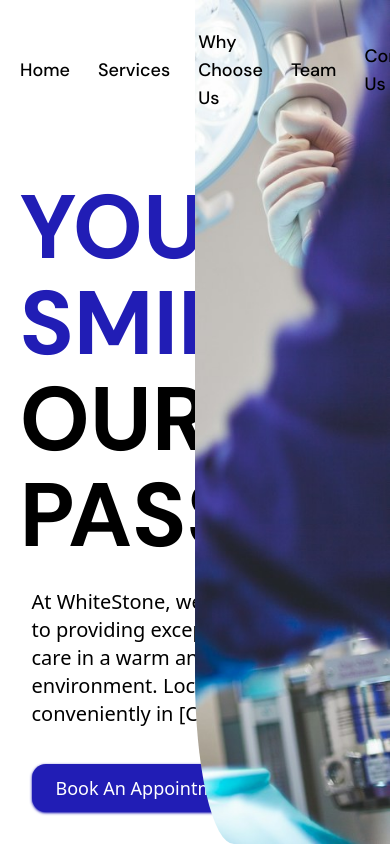
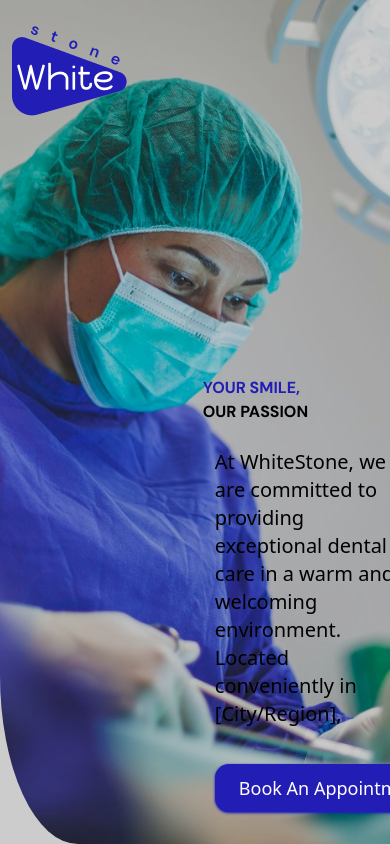
Before and after one commit to Maryammuhammadafzal/Dentist_Website_Landing_Page, a Next.js app: page / in a window 390 px wide. Shown: the top 844 px of the page. Built offline with nearby package versions, Linux system fonts and the light colour scheme.

Commit message:
creating Hero Section

```diff
--- a/app/Hero/Page.jsx
+++ b/app/Hero/Page.jsx
@@ -10,9 +10,9 @@ const HeroPage = () => {
                 <Header/>
         </div>
       <div className="flex md:flex-row justify-end items-center h-full w-full">
-        <div className="h-full w-[45%] flex justify-start items-end">
+        <div className="h-full lg:w-[45%] w-[48%] flex justify-start items-end">
           <div className="flex flex-col gap-6 py-5 h-auto">
-            <h1 className="flex flex-col uppercase font-bold font-mono leading-24 text-[90px]">
+            <h1 className="flex flex-col uppercase font-bold font-mono lg:leading-20 2xl:leading-24 lg:text-7xl md:text-6xl text- 2xl:text-[90px]">
               <span className="text-primary">Your smile,</span>
               <span className="text-black">Our Passion</span>
             </h1>
@@ -26,12 +26,14 @@ const HeroPage = () => {
             </div>
           </div>
         </div>
-        <div className="w-[50%] h-full flex justify-end items-start">
+        <div className="w-[50%] max-md:w-full max-md:absolute max-md:left-0 max-md:top-0 max-md:-z-10 h-full flex justify-end items-start">
+                <div className="overlay max-md:block hidden w-full h-full bg-black absolute top-0 left-0 opacity-20 z-10"></div>
+
                 <Image
                 src={HeroImage.src}
                 width={300}
                 height={400}
-                className="w-full h-full rounded-bl-[20%] object-bottom-right object-cover" />
+                className="w-full h-full rounded-bl-[20%] object-center lg:object-bottom-right object-cover" />
         </div>
       </div>
     </div>
--- a/components/Header.jsx
+++ b/components/Header.jsx
@@ -25,15 +25,15 @@ const Header = () => {
   ];
   return (
     <header className="flex w-full font-mono h-full justify-center items-center py-5 px-3">
-      <div className="flex justify-between items-center h-auto lg:w-[85%] w-full">
+      <div className="flex justify-between items-center h-auto xl:w-[85%] lg:w-[95%] w-full">
         <a href="/" className="logo">
           <img src={Logo.src} alt="logo" className="w-auto h-auto" />
         </a>
-        <nav className="w-auto h-auto flex justify-center items-center">
-          <ul className="w-auto flex gap-3 justify-center items-center">
+        <nav className="w-auto h-auto flex justify-center items-center ">
+          <ul className="w-auto md:flex gap-1 justify-center items-center hidden">
            {nav_data.map(({link , name},index)=> (
-                 <li className="p-2 flex justify-center items-center">
-              <a href={link} className="text-black hover:text-primary font-medium active:text-primary focus:text-primary text-lg">
+                 <li className="lg:p-2 p-[5px] flex justify-center items-center">
+              <a href={link} className="text-black hover:text-primary font-medium active:text-primary focus:text-primary text-sm lg:text-lg">
                 {name}
               </a>
             </li>
```
